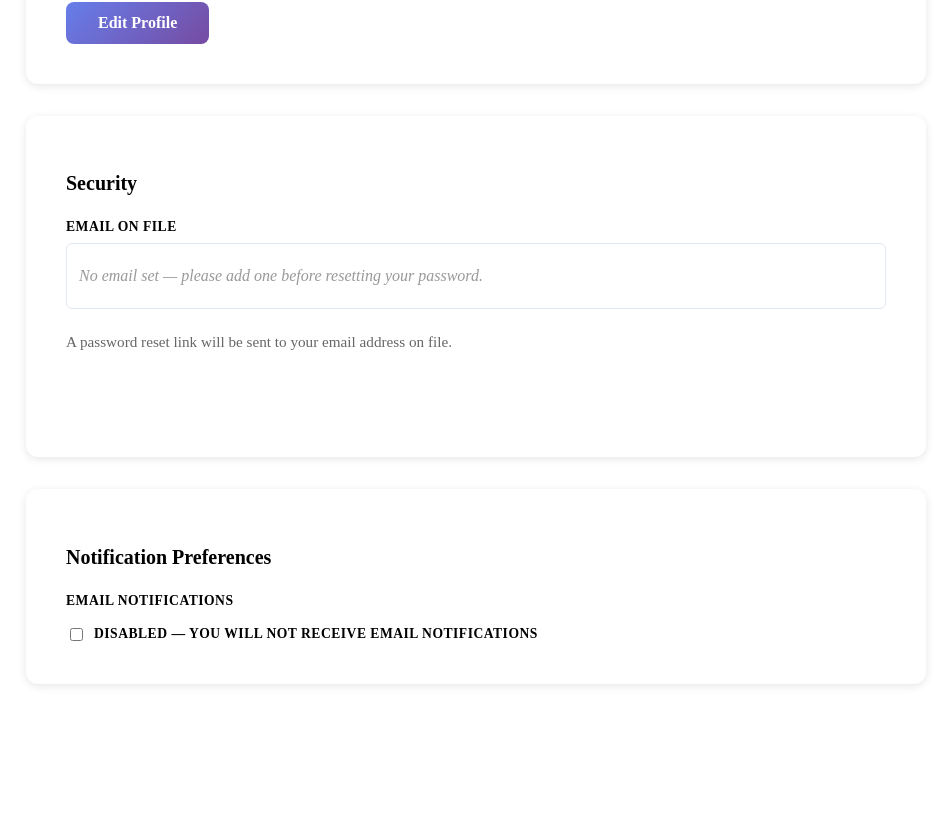
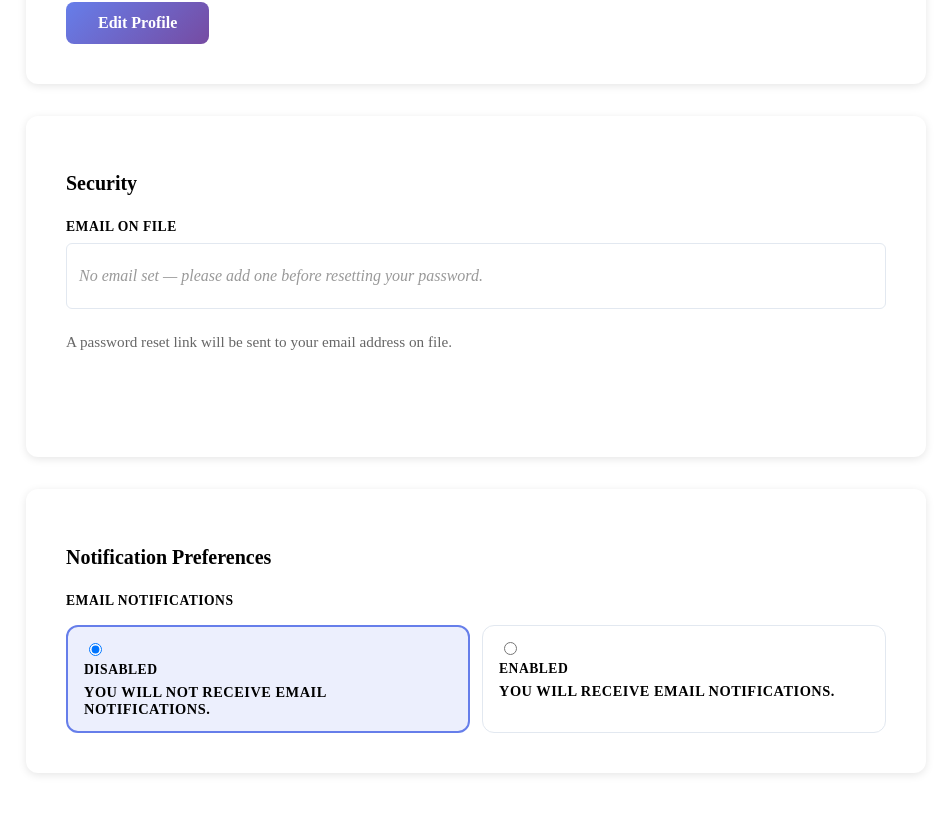
Before and after one commit to tysons0/S26-CPSC4910-Team26, a React (Vite) app in the folder CPSC4910-Team26-GoodDriverIncentiveProgram/: page /AdminProfile in a window 1280 px wide. Shown: the part 927-1740 px from the top of the page, without its empty margins (164-1115 px from the left). Before the commit the page ends 1651 px from the top, so only its background shows below. Built offline with nearby package versions, Linux system fonts and the light colour scheme; no server answers; sample sign-in values are in the browser's storage; the HTML template or start-up script is replaced by a standard one.

Commit message:
email notif frontend button appearence

```diff
--- a/CPSC4910-Team26-GoodDriverIncentiveProgram/src/pages/admin/AdminProfile.jsx
+++ b/CPSC4910-Team26-GoodDriverIncentiveProgram/src/pages/admin/AdminProfile.jsx
@@ -107,9 +107,8 @@ function AdminProfile() {
     );
   }
 
-  const handleEmailNotifsToggle = async () => {
+  const handleEmailNotifsToggle = async (newValue) => {
     try {
-      const newValue = !emailNotifs;
       await apiService.updateEmailNotifications(user.id, newValue);
       setEmailNotifs(newValue);
       const updatedUser = { ...user, emailNotificationsEnabled: newValue };
@@ -406,14 +405,30 @@ function AdminProfile() {
         </h2>
         <div className="profile-item">
           <label>Email Notifications</label>
-          <div style={{ display: "flex", alignItems: "center", gap: "1rem", marginTop: "0.5rem" }}>
-            <label style={{ display: "flex", alignItems: "center", cursor: "pointer", gap: "0.5rem" }}>
+          <div style={{ display: "grid", gridTemplateColumns: "repeat(2, minmax(0, 1fr))", gap: "0.75rem", marginTop: "0.5rem" }}>
+            <label style={{ display: "flex", flexDirection: "column", alignItems: "flex-start", cursor: "pointer", gap: "0.35rem", padding: "0.85rem 1rem", borderRadius: "12px", border: emailNotifs ? "1px solid var(--border)" : "2px solid #667eea", backgroundColor: emailNotifs ? "var(--surface)" : "rgba(102, 126, 234, 0.12)" }}>
               <input
-                type="checkbox"
+                type="radio"
+                name="email-notifications"
+                checked={!emailNotifs}
+                onChange={() => handleEmailNotifsToggle(false)}
+              />
+              <strong>Disabled</strong>
+              <span style={{ fontSize: "0.9rem", color: "var(--text)" }}>
+                You will not receive email notifications.
+              </span>
+            </label>
+            <label style={{ display: "flex", flexDirection: "column", alignItems: "flex-start", cursor: "pointer", gap: "0.35rem", padding: "0.85rem 1rem", borderRadius: "12px", border: emailNotifs ? "2px solid #667eea" : "1px solid var(--border)", backgroundColor: emailNotifs ? "rgba(102, 126, 234, 0.12)" : "var(--surface)" }}>
+              <input
+                type="radio"
+                name="email-notifications"
                 checked={emailNotifs}
-                onChange={handleEmailNotifsToggle}
+                onChange={() => handleEmailNotifsToggle(true)}
               />
-              {emailNotifs ? "Enabled — you will receive email notifications" : "Disabled — you will not receive email notifications"}
+              <strong>Enabled</strong>
+              <span style={{ fontSize: "0.9rem", color: "var(--text)" }}>
+                You will receive email notifications.
+              </span>
             </label>
           </div>
         </div>
--- a/CPSC4910-Team26-GoodDriverIncentiveProgram/src/pages/driver/DriverProfile.jsx
+++ b/CPSC4910-Team26-GoodDriverIncentiveProgram/src/pages/driver/DriverProfile.jsx
@@ -273,9 +273,8 @@ function DriverProfile() {
     );
   }
 
-  const handleEmailNotifsToggle = async () => {
+  const handleEmailNotifsToggle = async (newValue) => {
     try {
-      const newValue = !emailNotifs;
       await apiService.updateEmailNotifications(user.id, newValue);
       setEmailNotifs(newValue);
       const updatedUser = { ...user, emailNotificationsEnabled: newValue };
@@ -854,28 +853,59 @@ function DriverProfile() {
           <label>Email Notifications</label>
           <div
             style={{
-              display: "flex",
-              alignItems: "center",
-              gap: "1rem",
+              display: "grid",
+              gridTemplateColumns: "repeat(2, minmax(0, 1fr))",
+              gap: "0.75rem",
               marginTop: "0.5rem",
             }}
           >
             <label
               style={{
                 display: "flex",
-                alignItems: "center",
+                flexDirection: "column",
+                alignItems: "flex-start",
                 cursor: "pointer",
-                gap: "0.5rem",
+                gap: "0.35rem",
+                padding: "0.85rem 1rem",
+                borderRadius: "12px",
+                border: emailNotifs ? "1px solid var(--border)" : "2px solid #667eea",
+                backgroundColor: emailNotifs ? "var(--surface)" : "rgba(102, 126, 234, 0.12)",
               }}
             >
               <input
-                type="checkbox"
+                type="radio"
+                name="email-notifications"
+                checked={!emailNotifs}
+                onChange={() => handleEmailNotifsToggle(false)}
+              />
+              <strong>Disabled</strong>
+              <span style={{ fontSize: "0.9rem", color: "var(--text)" }}>
+                You will not receive email notifications.
+              </span>
+            </label>
+            <label
+              style={{
+                display: "flex",
+                flexDirection: "column",
+                alignItems: "flex-start",
+                cursor: "pointer",
+                gap: "0.35rem",
+                padding: "0.85rem 1rem",
+                borderRadius: "12px",
+                border: emailNotifs ? "2px solid #667eea" : "1px solid var(--border)",
+                backgroundColor: emailNotifs ? "rgba(102, 126, 234, 0.12)" : "var(--surface)",
+              }}
+            >
+              <input
+                type="radio"
+                name="email-notifications"
                 checked={emailNotifs}
-                onChange={handleEmailNotifsToggle}
+                onChange={() => handleEmailNotifsToggle(true)}
               />
-              {emailNotifs
-                ? "Enabled — you will receive email notifications"
-                : "Disabled — you will not receive email notifications"}
+              <strong>Enabled</strong>
+              <span style={{ fontSize: "0.9rem", color: "var(--text)" }}>
+                You will receive email notifications.
+              </span>
             </label>
           </div>
         </div>
--- a/CPSC4910-Team26-GoodDriverIncentiveProgram/src/pages/sponsor/SponsorProfile.jsx
+++ b/CPSC4910-Team26-GoodDriverIncentiveProgram/src/pages/sponsor/SponsorProfile.jsx
@@ -197,9 +197,8 @@ function SponsorProfile() {
     );
   }
 
-  const handleEmailNotifsToggle = async () => {
+  const handleEmailNotifsToggle = async (newValue) => {
     try {
-      const newValue = !emailNotifs;
       await apiService.updateEmailNotifications(user.id, newValue);
       setEmailNotifs(newValue);
       const updatedUser = { ...user, emailNotificationsEnabled: newValue };
@@ -519,28 +518,59 @@ function SponsorProfile() {
           <label>Email Notifications</label>
           <div
             style={{
-              display: "flex",
-              alignItems: "center",
-              gap: "1rem",
+              display: "grid",
+              gridTemplateColumns: "repeat(2, minmax(0, 1fr))",
+              gap: "0.75rem",
               marginTop: "0.5rem",
             }}
           >
             <label
               style={{
                 display: "flex",
-                alignItems: "center",
+                flexDirection: "column",
+                alignItems: "flex-start",
                 cursor: "pointer",
-                gap: "0.5rem",
+                gap: "0.35rem",
+                padding: "0.85rem 1rem",
+                borderRadius: "12px",
+                border: emailNotifs ? "1px solid var(--border)" : "2px solid #667eea",
+                backgroundColor: emailNotifs ? "var(--surface)" : "rgba(102, 126, 234, 0.12)",
               }}
             >
               <input
-                type="checkbox"
+                type="radio"
+                name="email-notifications"
+                checked={!emailNotifs}
+                onChange={() => handleEmailNotifsToggle(false)}
+              />
+              <strong>Disabled</strong>
+              <span style={{ fontSize: "0.9rem", color: "var(--text)" }}>
+                You will not receive email notifications.
+              </span>
+            </label>
+            <label
+              style={{
+                display: "flex",
+                flexDirection: "column",
+                alignItems: "flex-start",
+                cursor: "pointer",
+                gap: "0.35rem",
+                padding: "0.85rem 1rem",
+                borderRadius: "12px",
+                border: emailNotifs ? "2px solid #667eea" : "1px solid var(--border)",
+                backgroundColor: emailNotifs ? "rgba(102, 126, 234, 0.12)" : "var(--surface)",
+              }}
+            >
+              <input
+                type="radio"
+                name="email-notifications"
                 checked={emailNotifs}
-                onChange={handleEmailNotifsToggle}
+                onChange={() => handleEmailNotifsToggle(true)}
               />
-              {emailNotifs
-                ? "Enabled — you will receive email notifications"
-                : "Disabled — you will not receive email notifications"}
+              <strong>Enabled</strong>
+              <span style={{ fontSize: "0.9rem", color: "var(--text)" }}>
+                You will receive email notifications.
+              </span>
             </label>
           </div>
         </div>
```
